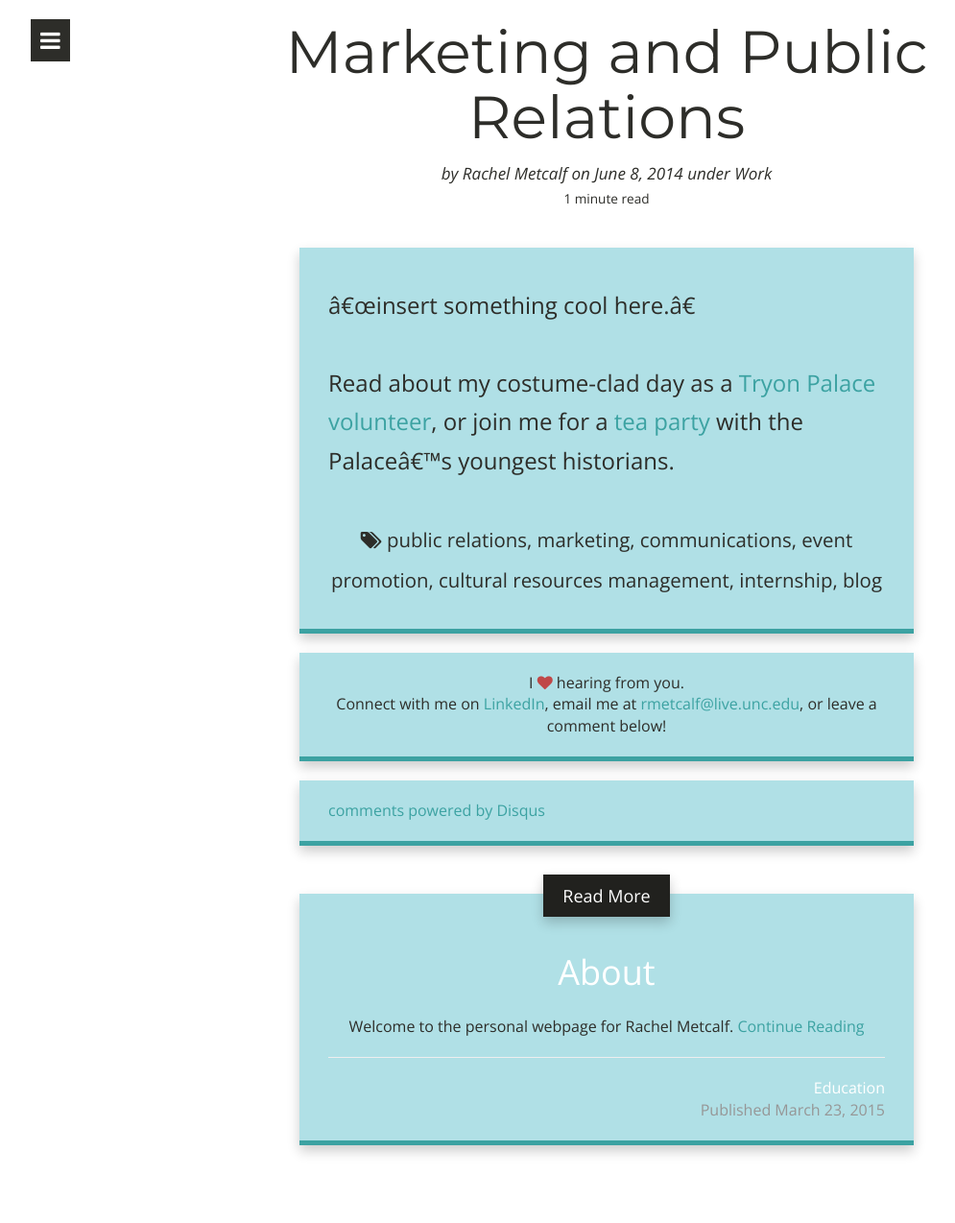
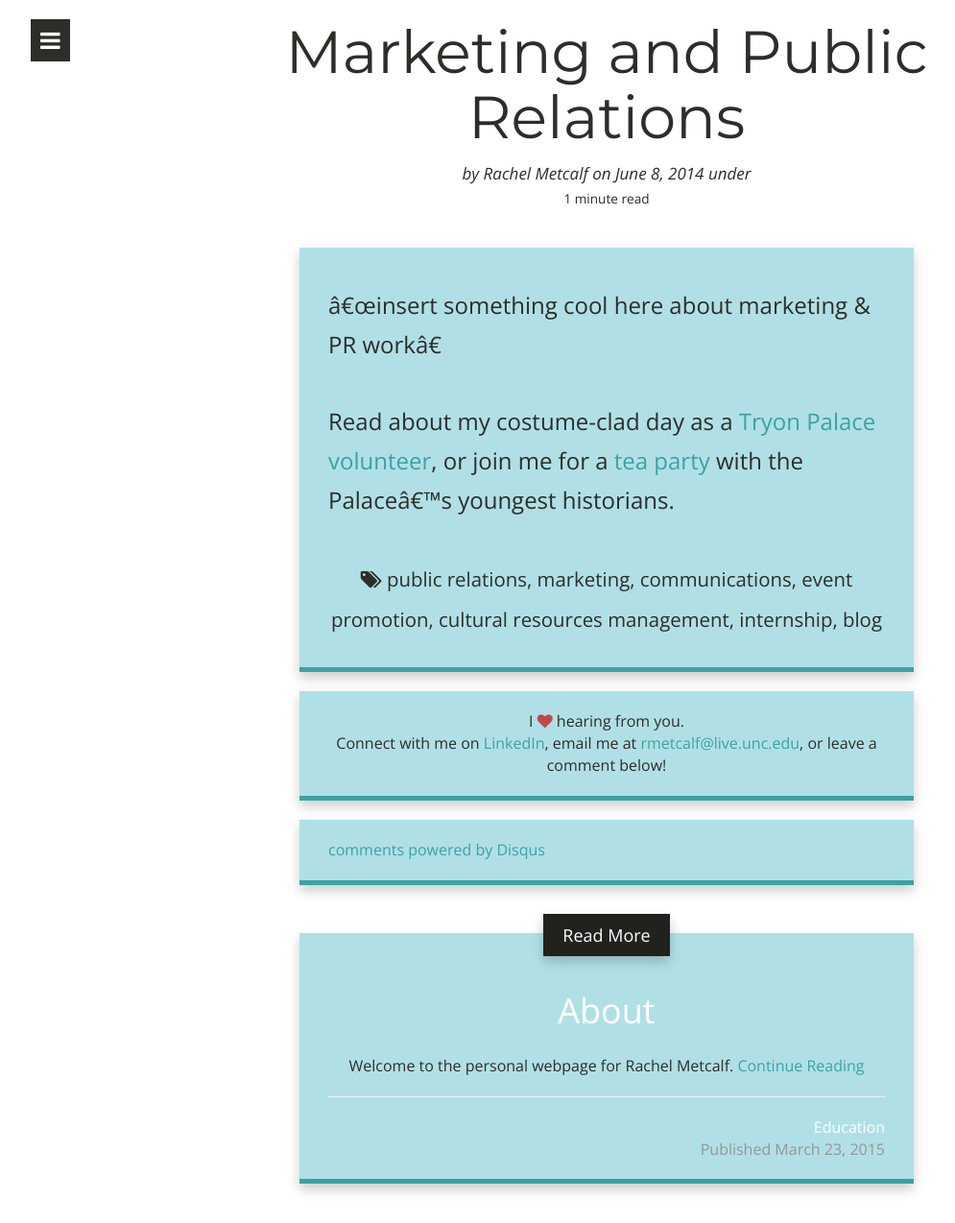
Before and after one commit to rcmetcalf/rcmetcalf.github.io, a Jekyll site: the page built from _posts/2014-06-08-using-thumbnails.md, in a window 1280 px wide. Shown: the whole page at 96% size, without its empty margins (8-1003 px from the left). Built offline with Jekyll 4.4.1, drawn with Linux system fonts in a browser that asks for light colours; nearby versions of some CDN libraries; Markdown is read by kramdown in place of the engine named in the settings; comment, search, counter and statistics services are not loaded; before the commit the page ends 1234 px from its top, so only the background shows below that.

Commit message:
delete categories

```diff
--- a/_posts/2014-06-08-using-thumbnails.md
+++ b/_posts/2014-06-08-using-thumbnails.md
@@ -2,7 +2,6 @@
 layout:     post
 title:      Marketing and Public Relations
 summary:    Experiences in marketing, communications, and public relations work.
-categories: Work Experience
 thumbnail:
 author: Rachel Metcalf
 tags:
@@ -16,6 +15,6 @@ tags:
 
 ---
 
-"insert something cool here."
+"insert something cool here about marketing & PR work"
 
 Read about my costume-clad day as a [Tryon Palace volunteer](http://tryonpalace.org/blog/day-life-tryon-palace-volunteer "blog"), or join me for a [tea party](http://tryonpalace.org/blog/behind-scenes-summer-day-camps-tryon-palace) with the Palace's youngest historians.
```
Also changed, not shown: _posts/2015-03-23-welcome-to-carte-noir.md (+3 -2 lines), _posts/2015-07-03-career-interests.md (+4 -1 lines).
